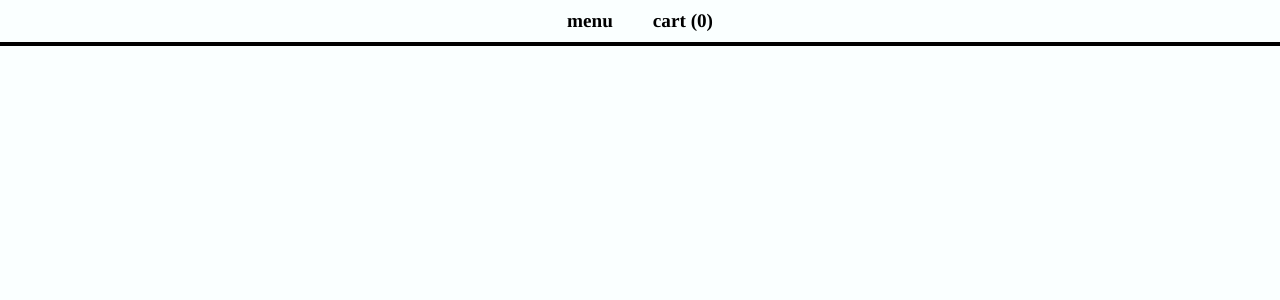
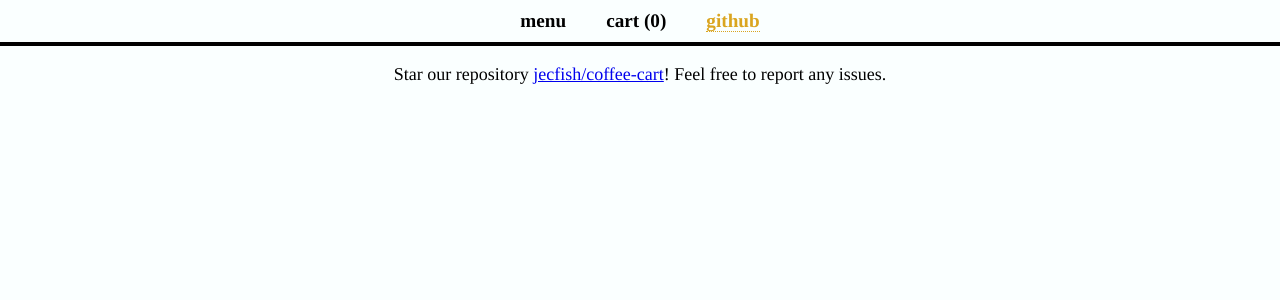
Before and after one commit to jecfish/coffee-cart, a Vue app: page /github in a window 1280 px wide. Before the commit this address had no page. Shown: the top 300 px of the page. Built offline with nearby package versions, Linux system fonts and the light colour scheme; the HTML template or start-up script is replaced by a standard one.

Commit message:
feat: Add GitHub link

```diff
--- /dev/null
+++ b/src/components/pages/GitHubPage.vue
@@ -0,0 +1,17 @@
+<template>
+  <p>Star our repository <a href="https://github.com/jecfish/coffee-cart">jecfish/coffee-cart</a>! Feel free to report any issues.</p>
+</template>
+
+<script lang="ts">
+import { defineComponent } from 'vue';
+
+export default defineComponent({
+  name: "GitHubPage",
+});
+</script>
+
+<style scoped>
+  p {
+    text-align: center;
+  }
+</style>
--- a/src/components/parts/Header.vue
+++ b/src/components/parts/Header.vue
@@ -5,6 +5,9 @@
     </li>
     <li>
       <router-link aria-label="Cart page" to="/cart">cart ({{ cartCount }})</router-link>
+    </li>
+    <li>
+      <router-link aria-label="GitHub page" to="/github">github</router-link>
     </li>
   </ul>
 </template>
--- a/src/router.ts
+++ b/src/router.ts
@@ -2,6 +2,7 @@ import { createRouter, createWebHistory } from 'vue-router'
 import ListPage from './components/pages/ListPage.vue'
 import CartPage from './components/pages/CartPage.vue'
 import AdPage from './components/pages/AdPage.vue'
+import GitHubPage from './components/pages/GitHubPage.vue'
 
 export default createRouter({
   history: createWebHistory(),
@@ -18,5 +19,9 @@ export default createRouter({
       path: '/ad',
       component: AdPage
     },
+    {
+      path: '/github',
+      component: GitHubPage
+    },
   ]
 })
```
